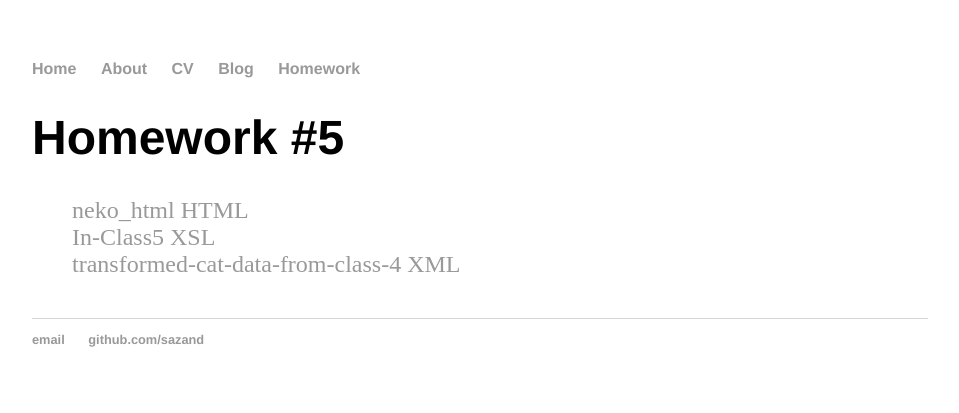
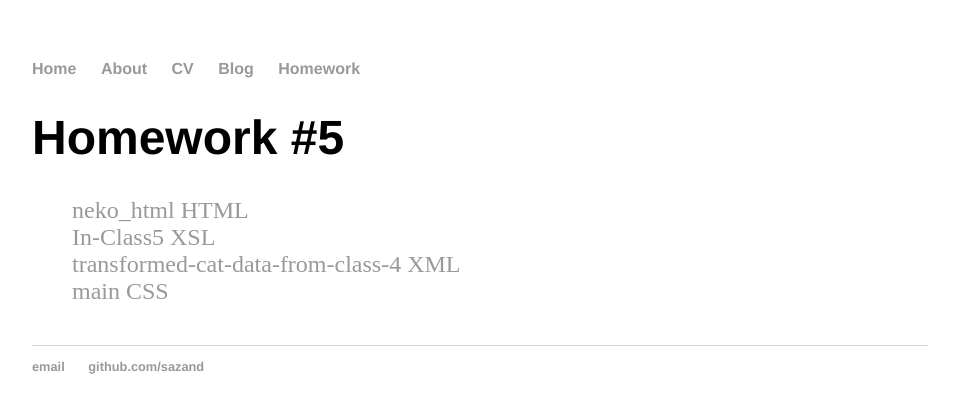
Before and after one commit to sazand/sazand.github.io, a Jekyll site: the page built from homework/hw5/index.html, in a window 1280 px wide. Shown: the top 413 px of the page, without its empty margins (160-1119 px from the left). Built offline with Jekyll 4.4.1, drawn with Linux system fonts in a browser that asks for light colours.

Commit message:
Update index.html

```diff
--- a/homework/hw5/index.html
+++ b/homework/hw5/index.html
@@ -8,4 +8,5 @@ date: 2022-01-13
 <li><a href="/homework/hw5/neko_html.html">neko_html HTML</a></li>
 <li><a href="/homework/hw5/inclass5.xsl">In-Class5 XSL</a></li>
 <li><a href="/homework/hw5/transformed-cat-data-from-class-4.xml">transformed-cat-data-from-class-4 XML</a></li>
+<li><a href="/homework/hw5/main.css">main CSS</a></li>
 </ul>
```
